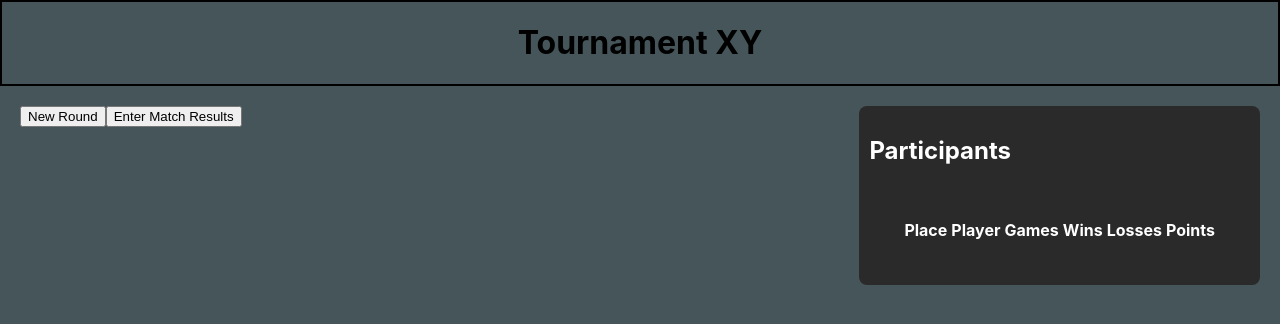
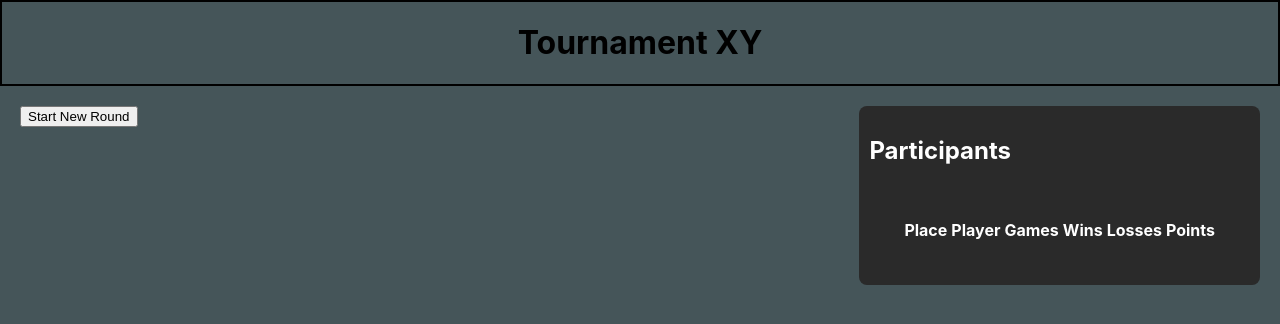
Before and after one commit to lm15-lukas/Kicker-React, a React (Create React App) app: page /tournament in a window 1280 px wide. Shown: the top 324 px of the page. Built offline with nearby package versions, Linux system fonts and the light colour scheme; the HTML template or start-up script is replaced by a standard one.

Commit message:
neue runde kann erstellt werden

```diff
--- a/src/pages/Tournament/PlayerTable.jsx
+++ b/src/pages/Tournament/PlayerTable.jsx
@@ -11,9 +11,9 @@ export default function PlayerTable() {
         date: ""
     });
 
+    const [matches, setMatches] = useState([]);
     const [playerNames, setPlayerNames] = useState([]);
     const [playedPlayers, setPlayedPlayers] = useState([]);
-    const [currentMatchPlayers, setCurrentMatchPlayers] = useState([]);
     const [showMatchResults, setShowMatchResults] = useState(false);
 
     function startNewRound() {
@@ -30,10 +30,11 @@ export default function PlayerTable() {
             selectedPlayers = shuffle(playerNames).slice(0, 4);
         }
 
-        setCurrentMatchPlayers(selectedPlayers);
 
         const updatedPlayed = [...new Set([...playedPlayers, ...selectedPlayers])];
         setPlayedPlayers(updatedPlayed);
+
+        setMatches(prevMatches => [...prevMatches, selectedPlayers]);
     }
 
     function shuffle(array) {
@@ -58,24 +59,38 @@ export default function PlayerTable() {
         <>
             <div className="layout">
                 <div className="match-section">
-                    <div className="match-table-players-container">
+                    { }
+                    {matches.length === 0 && (
+                        <div className="center-button">
+                            <button onClick={startNewRound}>Start New Round</button>
+                        </div>
+                    )}
+
+                    { }
+                    {matches.map((matchPlayers, index) => (
+                        <div className="match-table-players-container" key={index}>
                             <div className="player-side left-side">
-                            <span>{currentMatchPlayers[0]}</span>
-                            <span>{currentMatchPlayers[1]}</span>
+                                <span>{matchPlayers[0]}</span>
+                                <span>{matchPlayers[1]}</span>
                             </div>
 
                             <div className="center-button">
+                                {index === matches.length - 1 && (
+                                    <>
                                         <button onClick={startNewRound}>New Round</button>
                                         <button onClick={() => setShowMatchResults(prev => !prev)}>
                                             {showMatchResults ? "Close Match Results" : "Enter Match Results"}
                                         </button>
+                                    </>
+                                )}
                             </div>
 
                             <div className="player-side right-side">
-                            <span>{currentMatchPlayers[2]}</span>
-                            <span>{currentMatchPlayers[3]}</span>
+                                <span>{matchPlayers[2]}</span>
+                                <span>{matchPlayers[3]}</span>
                             </div>
                         </div>
+                    ))}
 
                     {showMatchResults && (
                         <div className="match-table-container">
@@ -83,6 +98,8 @@ export default function PlayerTable() {
                         </div>
                     )}
                 </div>
+
+
 
                 <div className="tournament-container">
                     <h2>Participants</h2>
```
Lines whose indentation alone changed are shown as unchanged.
